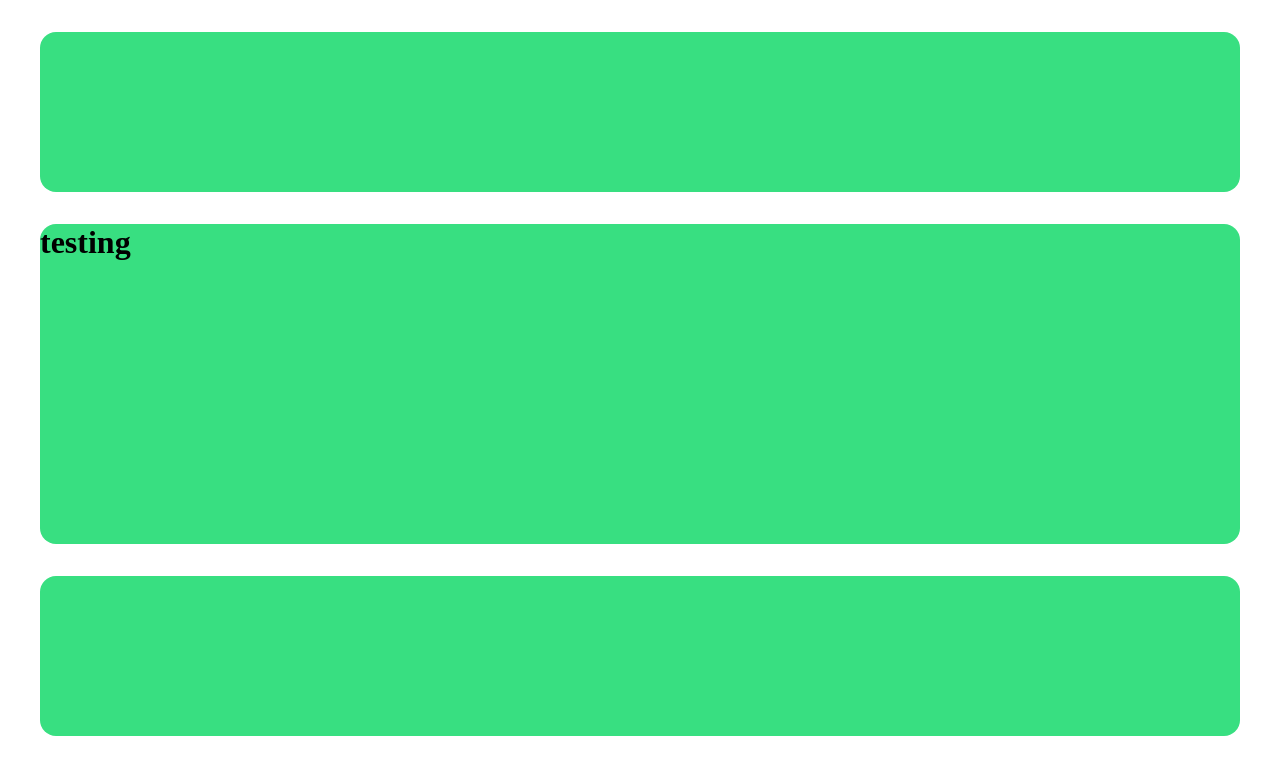
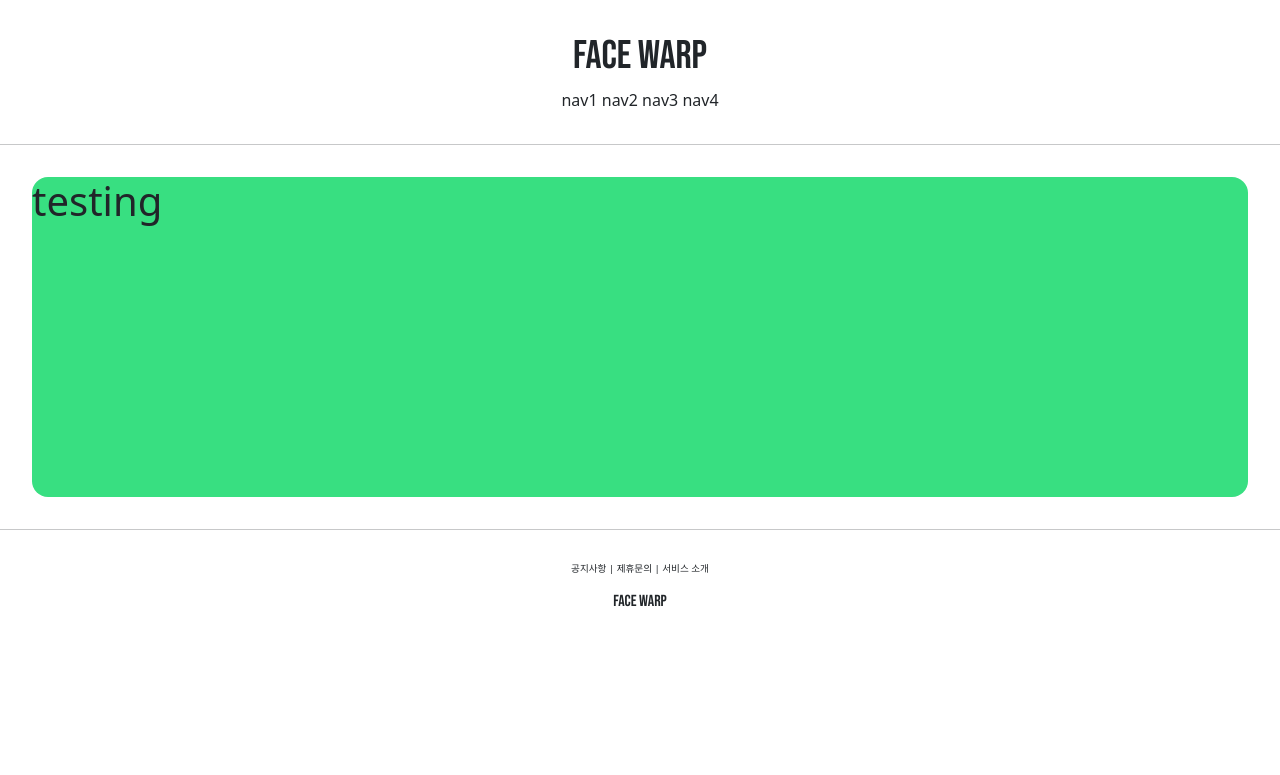
Before and after one commit to parkgeonwo/django-practice, a Django app: page /account/hello_world/ in a window 1280 px wide. Shown: the top 775 px of the page. Run offline with Django 4.2, Linux system fonts and the light colour scheme.

Commit message:
220929 23:26 course 11

```diff
--- /dev/null
+++ b/static/base.css
@@ -0,0 +1,15 @@
+.facewarp_header{
+    text-align: center; margin: 2rem 0;
+}
+
+.facewarp_footer{
+    text-align: center; margin-top: 2rem;
+}
+
+.facewarp_footer_btns{
+    font-size: .6rem;
+}
+
+.facewarp_logo{
+    font-family : 'Bebas Neue', cursive;
+}
--- a/templates/base.html
+++ b/templates/base.html
@@ -7,8 +7,12 @@
 
     {% include 'header.html' %}
 
+    <hr>
+
     {% block content %}    <!-- content라는 블럭을 만들어줌 -->
     {% endblock %}
+
+    <hr>
 
     {% include 'footer.html' %}
 
--- a/templates/footer.html
+++ b/templates/footer.html
@@ -1,3 +1,10 @@
-<div style="height: 10rem; background-color:#38df81; border-radius: 1rem ; margin: 2rem;">
-
+<div class="facewarp_footer">
+    <div class="facewarp_footer_btns">
+        <span>공지사항</span> |
+        <span>제휴문의</span> |
+        <span>서비스 소개</span>
+    </div>
+    <div style="margin-top: 1rem;">
+        <h6 class="facewarp_logo">Face warp</h6>
+    </div>
 </div>
--- a/templates/head.html
+++ b/templates/head.html
@@ -1,4 +1,20 @@
+{% load static %}
+<!-- static 가져오기 -->
+
+
 <head>
     <meta charset="UTF-8">
     <title>Home page</title>
+    <!-- bootstrap link -->
+    <link href="https://cdn.jsdelivr.net/npm/bootstrap@5.1.3/dist/css/bootstrap.min.css" rel="stylesheet" integrity="sha384-1BmE4kWBq78iYhFldvKuhfTAU6auU8tT94WrHftjDbrCEXSU1oBoqyl2QvZ6jIW3" crossorigin="anonymous">
+
+    <!-- 구글 폰트 -->
+    <link rel="preconnect" href="https://fonts.googleapis.com">
+    <link rel="preconnect" href="https://fonts.gstatic.com" crossorigin>
+    <link href="https://fonts.googleapis.com/css2?family=Bebas+Neue&display=swap" rel="stylesheet">
+
+    <!-- default css link -->
+    <!-- href을 보면 settings.py에서 STATIC_URL을 불러와서 거기서 base.css와 연결된거 -->
+    <link rel="stylesheet" type="text/css" href="{% static 'base.css' %}" >
+
 </head>
--- a/templates/header.html
+++ b/templates/header.html
@@ -1,3 +1,14 @@
-<div style="height: 10rem; background-color:#38df81; border-radius: 1rem ; margin: 2rem;">
+<div class="facewarp_header">
+    <div>
+        <h1 class="facewarp_logo">
+            Face warp
+        </h1>
+    </div>
+    <div>
+        <span>nav1</span>
+        <span>nav2</span>
+        <span>nav3</span>
+        <span>nav4</span>
+    </div>
 
 </div>
```
Also changed, not shown: mysite/settings.py (+9 -0 lines).
